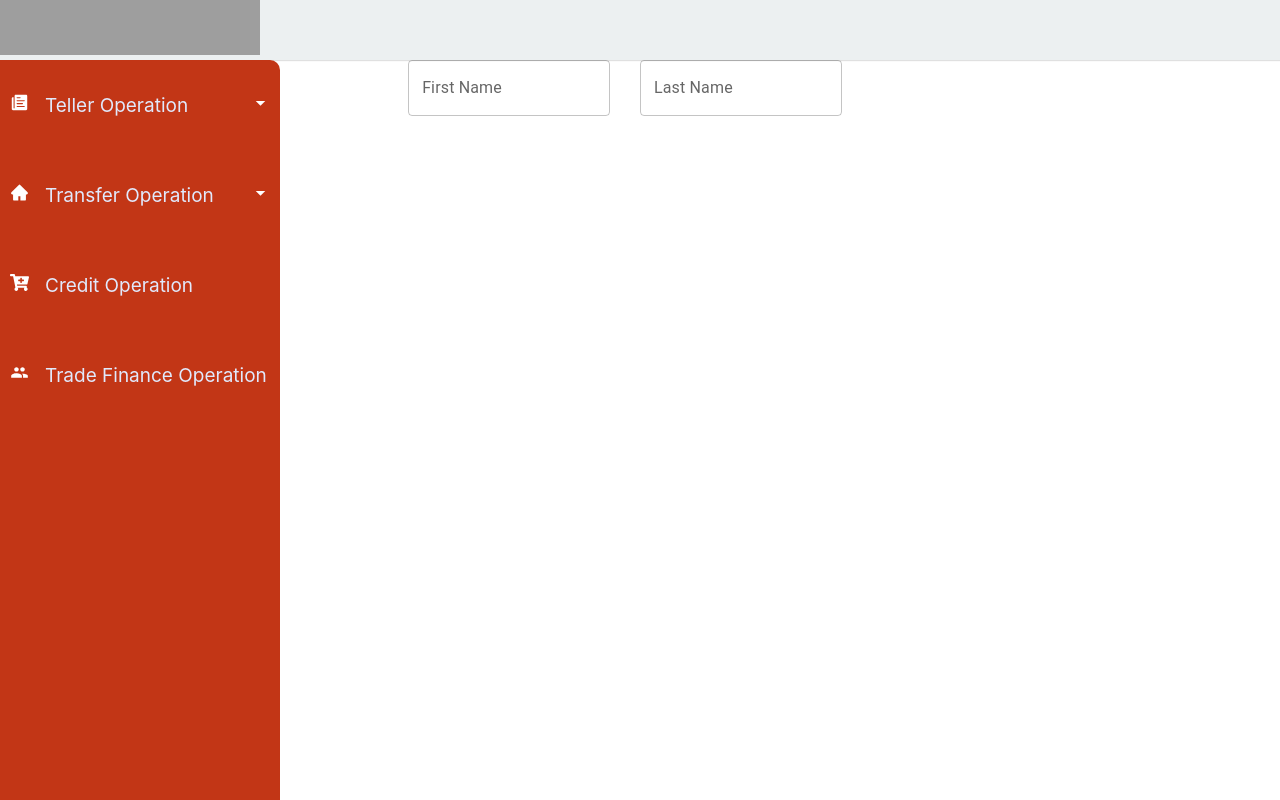
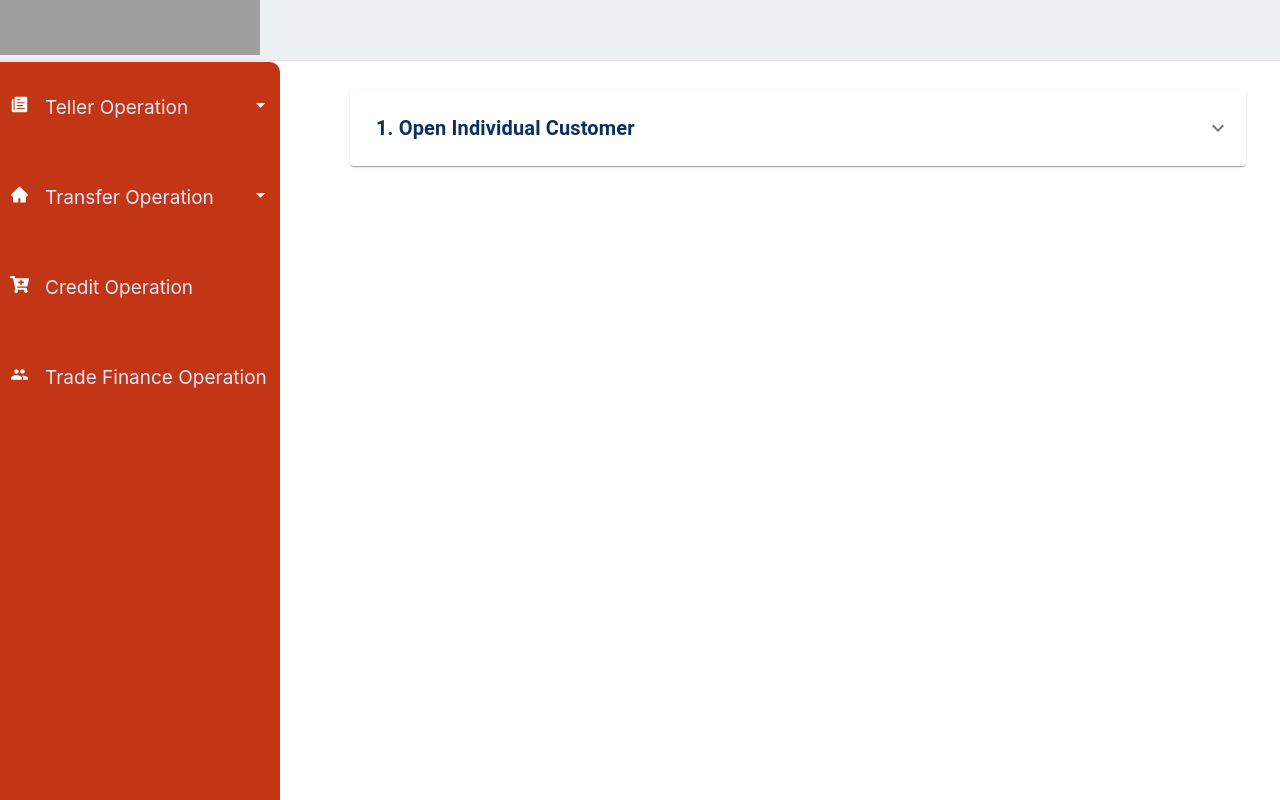
Before and after one commit to nksot21/core-banking-01, a React (Create React App) app: page / in a window 1280 px wide. Built offline with nearby package versions, Linux system fonts and the light colour scheme; grey boxes are pictures that could not be loaded.

Commit message:
v0.4: update TextField Custom

```diff
--- a/package.json
+++ b/package.json
@@ -13,6 +13,7 @@
     "@testing-library/jest-dom": "^5.16.4",
     "@testing-library/react": "^13.3.0",
     "@testing-library/user-event": "^13.5.0",
+    "axios": "^0.27.2",
     "react": "^18.2.0",
     "react-dom": "^18.2.0",
     "react-icons": "^4.4.0",
@@ -20,6 +21,7 @@
     "react-router-dom": "^6.3.0",
     "react-scripts": "5.0.1",
     "styled-components": "^5.3.5",
+    "walletconnect": "^1.7.8",
     "web-vitals": "^2.1.4"
   },
   "scripts": {
--- /dev/null
+++ b/src/components/Select_Custom/index.js
@@ -0,0 +1,9 @@
+import { InputLabel, Select } from "@mui/material"
+import React, { useState, useEffect, useStyles } from "react";
+import MenuItem from '@mui/material/MenuItem';
+
+function Select_Custom() {
+
+}
+
+export default Select_Custom;
--- a/src/components/TextField_Custom/TextField_Custom.js
+++ /dev/null
@@ -1,26 +0,0 @@
-// import components library
-import { TextField} from "@mui/material"
-
-function TextField_Custom({props1, props2, props3}) {
-    let idTemp = "txt" + props1.toString().replace(/\s/g, '');
-    let widthTemp = props2.toString() + "ch"
-    return (
-        <div
-            style={{
-                display:  "inline",
-                marginRight: "30px"
-            }}
-        >
-            <TextField
-                sx={{
-                    width: `${widthTemp}`
-                }}
-                id = {idTemp}
-                label = {props1}
-                variant="outlined"
-            />
-        </div>
-    )
-}
-
-export default TextField_Custom;
--- /dev/null
+++ b/src/components/TextField_Custom/index.js
@@ -0,0 +1,38 @@
+// import components library
+import { TextField} from "@mui/material"
+import { padding } from "@mui/system";
+
+function TextField_Custom({props1, props2, props3}) {
+    let idTemp = "txt" + props1.toString().replace(/\s/g, '');
+    let widthTemp = props2.toString() + "ch"
+    return (
+        <div
+            style={
+                props3.toString() === "NO" ?
+                    {
+                        // display:  "inline",
+                        marginRight: "30px",
+                        marginBottom: "20px"
+                    }
+                :
+                    {
+                        // lineBreak: "auto",
+                        marginRight: "30px",
+                        marginBottom: "20px"
+                    }
+            }
+            // style={{display: "inline"}}
+        >
+            <TextField
+                sx={{
+                    width: `${widthTemp}`,
+                }}
+                id = {idTemp}
+                label = {props1}
+                variant="outlined"
+            />
+        </div>
+    )
+}
+
+export default TextField_Custom;
--- a/src/layouts/DefaultLayout/DefaultLayout.css
+++ b/src/layouts/DefaultLayout/DefaultLayout.css
@@ -5,3 +5,27 @@
     box-shadow: 0px 1px 1px rgb(0 0 0 / 12%);
     text-align: center;
   }
+
+  .sidebar {
+    width: 30%;
+  }
+
+  .content {
+    margin-top: 30px;
+    margin-left: 350px;
+    width: 70%;
+
+    /* Test Color
+    background-color: #b33939; */
+  }
+
+  .column.middle {
+    width: 25%;
+    /* width: 500px; */
+
+    background-color: #b33939;
+    display: flex;
+    flex-direction: column;
+    align-items: center;
+    justify-content: space-between;
+  }
--- a/src/layouts/Sidebar/Sidebar.css
+++ b/src/layouts/Sidebar/Sidebar.css
@@ -8,7 +8,7 @@
     top: 0;
     left: 0;
     transition: 350ms;
-    margin-top: 60px;
+    margin-top: 61.5px;
     border-radius: 0px 10px 0px 0px;
 }
 
--- a/src/layouts/Sidebar/SubMenu.js
+++ b/src/layouts/Sidebar/SubMenu.js
@@ -1,6 +1,6 @@
 import React, { useState } from 'react'
-import {Link} from 'react-router-dom'
-import styled from 'styled-components'
+// import {Link} from 'react-router-dom'
+// import styled from 'styled-components'
 import './SubMenu.css'
 
 const SubMenu = ({ item }) => {
--- a/src/pages/TellerOperation/CustomerManagement/OpenIndividualCustomer.js
+++ b/src/pages/TellerOperation/CustomerManagement/OpenIndividualCustomer.js
@@ -1,19 +1,69 @@
-import TextField_Custom from "../../../components/TextField_Custom/TextField_Custom";
+import { Accordion, AccordionDetails, AccordionSummary, Typography } from "@mui/material"
+import ExpandMoreIcon from "@mui/icons-material/ExpandMore";
+
+import TextField_Custom from '../../../components/TextField_Custom'
+import Select_Custom from "../../../components/Select_Custom";
 
 function OpenIndividualCustomer() {
     return (
         <div>
-            <TextField_Custom
+            {/* <TextField_Custom_Custom
                 props1="First Name"
                 props2="20"
                 props3="NO"
             />
 
-            <TextField_Custom
+            <TextField_Custom_Custom
                 props1="Last Name"
                 props2="20"
                 props3="YES"
-            />
+            /> */}
+
+            <Accordion >
+                <AccordionSummary
+                    expandIcon  ={<ExpandMoreIcon />}
+                    aria-controls="panel1a-content"
+                    id="panel1a-header"
+                    >
+                    <Typography
+                        variant="h6"
+                        align="center"
+                        color="#0a3060"
+                        fontWeight= "700"
+                        sx={{
+                            padding: "10px"
+                        }}
+                    >
+                        1. Open Individual Customer
+                    </Typography>
+                </AccordionSummary>
+                <AccordionDetails style={{ paddingLeft: "30px"}}>
+                    <div
+                        style={{
+                            display: "flex",
+                            width: "100%",
+                            // backgroundColor: "#333",
+                            flexWrap: "wrap"
+                        }}
+                    >
+                        <TextField_Custom props1="First Name" props2="22.5" props3="NO"/>
+                        <TextField_Custom props1="Last Name" props2="22.5" props3="NO"/>
+                        <TextField_Custom props1="Middle Name" props2="22.5" props3="NO"/>
+                        <TextField_Custom props1="GB Short Name" props2="35" props3="NO"/>
+                        <TextField_Custom props1="GB Full Name" props2="35" props3="NO"/>
+                        <TextField_Custom props1="Birthday" props2="18" props3="NO"/>
+                        <TextField_Custom props1="GB Street" props2="35" props3="NO"/>
+                        <TextField_Custom props1="GB Town/Dist" props2="35" props3="NO"/>
+                        <TextField_Custom props1="Mobile Phone" props2="15" props3="NO"/>
+                        <Select_Custom />
+
+                    </div>
+
+
+
+
+                </AccordionDetails>
+            </Accordion>
         </div>
 
 
```
Also changed, not shown: src/components/Select_Custom/Data/CityData.js (added, +24 -0 lines), 1 other file (tests, documents, lock files or other folders).
